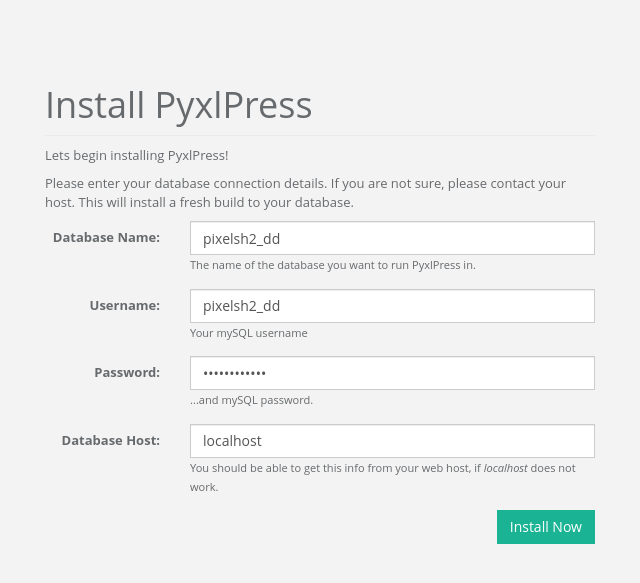
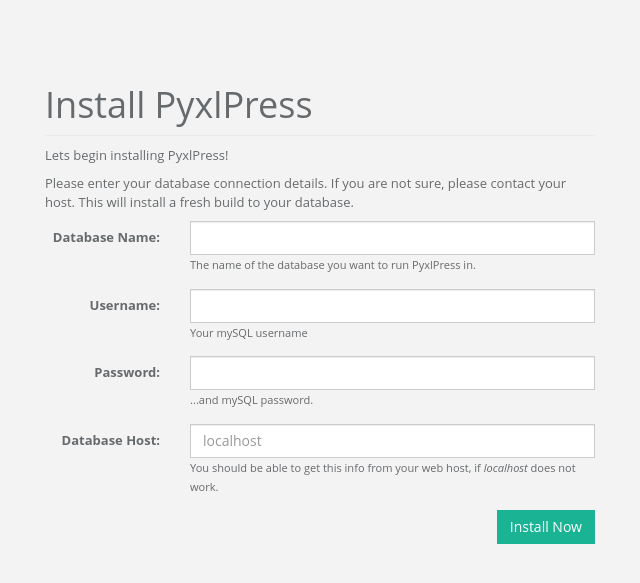
Before and after one commit to andrewmasat/PyxlPress, a PHP site: page /pyxl-core/install/index.php in a window 1280 px wide. Shown: the top 583 px of the page, without its empty margins (320-960 px from the left). Run offline with PHP 8.4, Linux system fonts and the light colour scheme; some libraries are stand-ins or nearby versions.

Commit message:
Cleanup work for #6
Removing test value information.

```diff
--- a/pyxl-core/install/index.php
+++ b/pyxl-core/install/index.php
@@ -38,28 +38,28 @@
 						<div class="form-group">
 							<label for="dbname" class="col-sm-3 control-label">Database Name:</label>
 							<div class="col-sm-9">
-								<input type="text" class="form-control" id="dbname" name="dbname" value="pixelsh2_dd">
+								<input type="text" class="form-control" id="dbname" name="dbname">
 								<small>The name of the database you want to run PyxlPress in.</small>
 							</div>
 						</div>
 						<div class="form-group">
 							<label for="username" class="col-sm-3 control-label">Username:</label>
 							<div class="col-sm-9">
-								<input type="text" class="form-control" id="username" name="username" value="pixelsh2_dd">
+								<input type="text" class="form-control" id="username" name="username">
 								<small>Your mySQL username</small>
 							</div>
 						</div>
 						<div class="form-group">
 							<label for="password" class="col-sm-3 control-label">Password:</label>
 							<div class="col-sm-9">
-								<input type="password" class="form-control" id="password" name="password" value="proxibid4evr">
+								<input type="password" class="form-control" id="password" name="password">
 								<small>...and mySQL password.</small>
 							</div>
 						</div>
 						<div class="form-group">
 							<label for="dbhost" class="col-sm-3 control-label">Database Host:</label>
 							<div class="col-sm-9">
-								<input type="text" class="form-control" id="dbhost" name="dbhost" placeholder="localhost" value="localhost">
+								<input type="text" class="form-control" id="dbhost" name="dbhost" placeholder="localhost">
 								<small>You should be able to get this info from your web host, if <em>localhost</em> does not work.</small>
 							</div>
 						</div>
```
